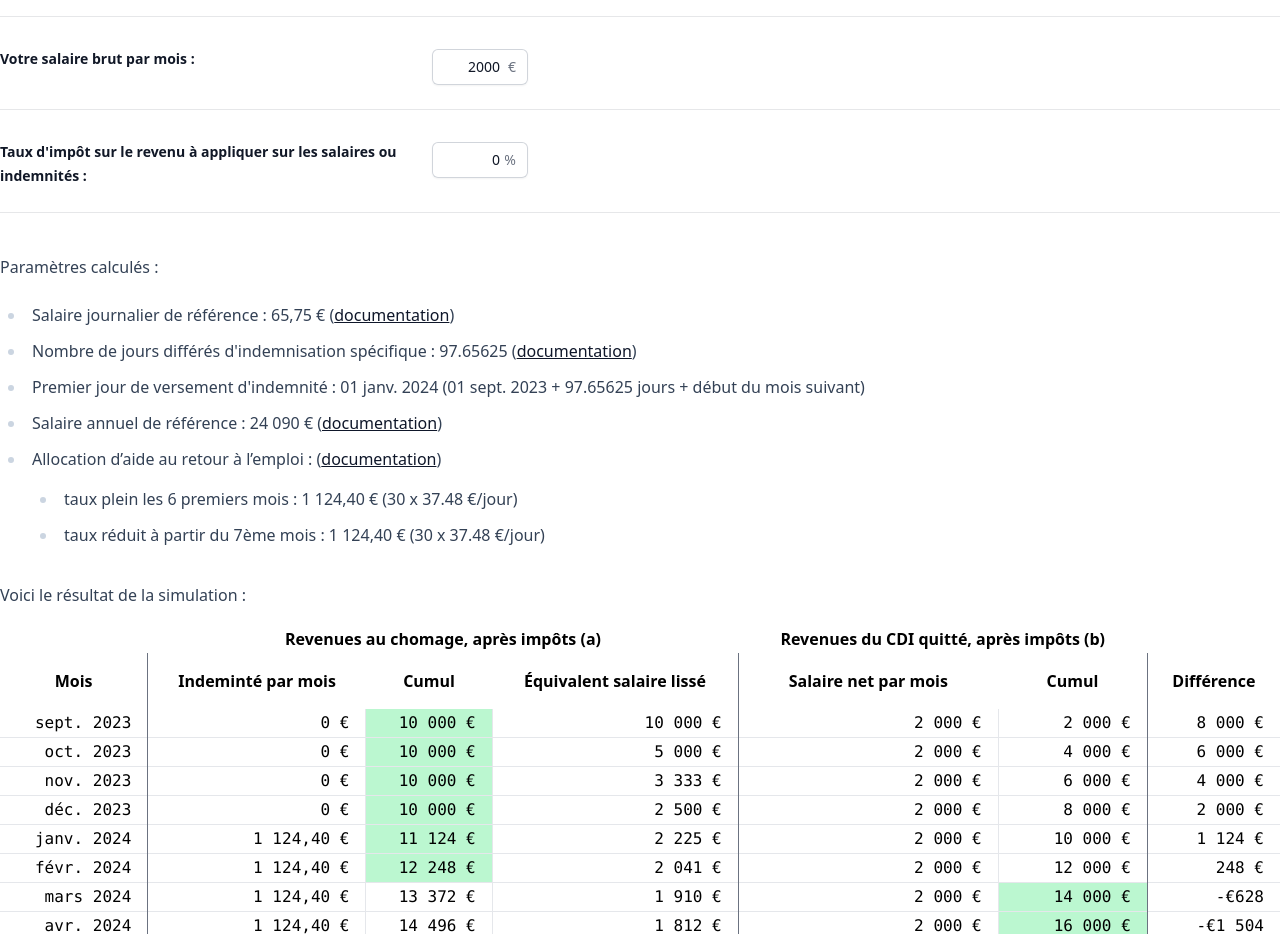
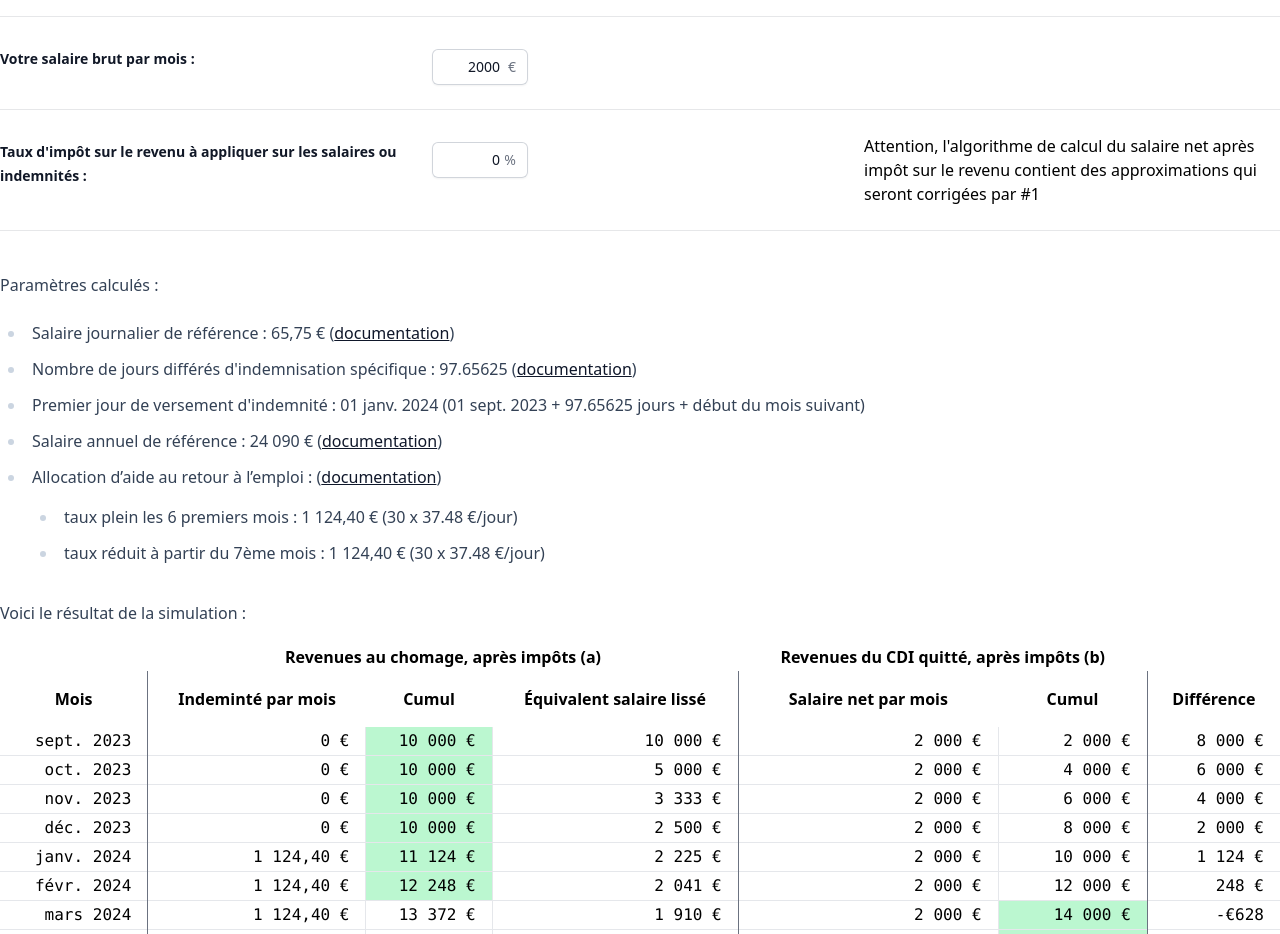
Before and after one commit to stephane-klein/comparateur-rupture-conventionnelle-cdi-france, a SvelteKit app: page / in a window 1280 px wide. Shown: the part 800-1734 px from the top of the page. Built offline with nearby package versions, Linux system fonts and the light colour scheme.

Commit message:
Add note about issue #1

```diff
--- a/src/routes/+page.svelte
+++ b/src/routes/+page.svelte
@@ -285,6 +285,8 @@
                         name="taux_impôt_sur_le_revenu_en_pourcent"
                         bind:value={$data.tauxImpôtSurLeRevenuEnPourcentInput}
                     />
+                    <p>Attention, l'algorithme de calcul du salaire net après impôt sur le revenu contient des
+                        approximations qui seront corrigées par <a href="https://github.com/stephane-klein/comparateur-rupture-conventionnelle-cdi-france/issues/1">#1</a></p>
                 </div>
             </div>
         </div>
```
